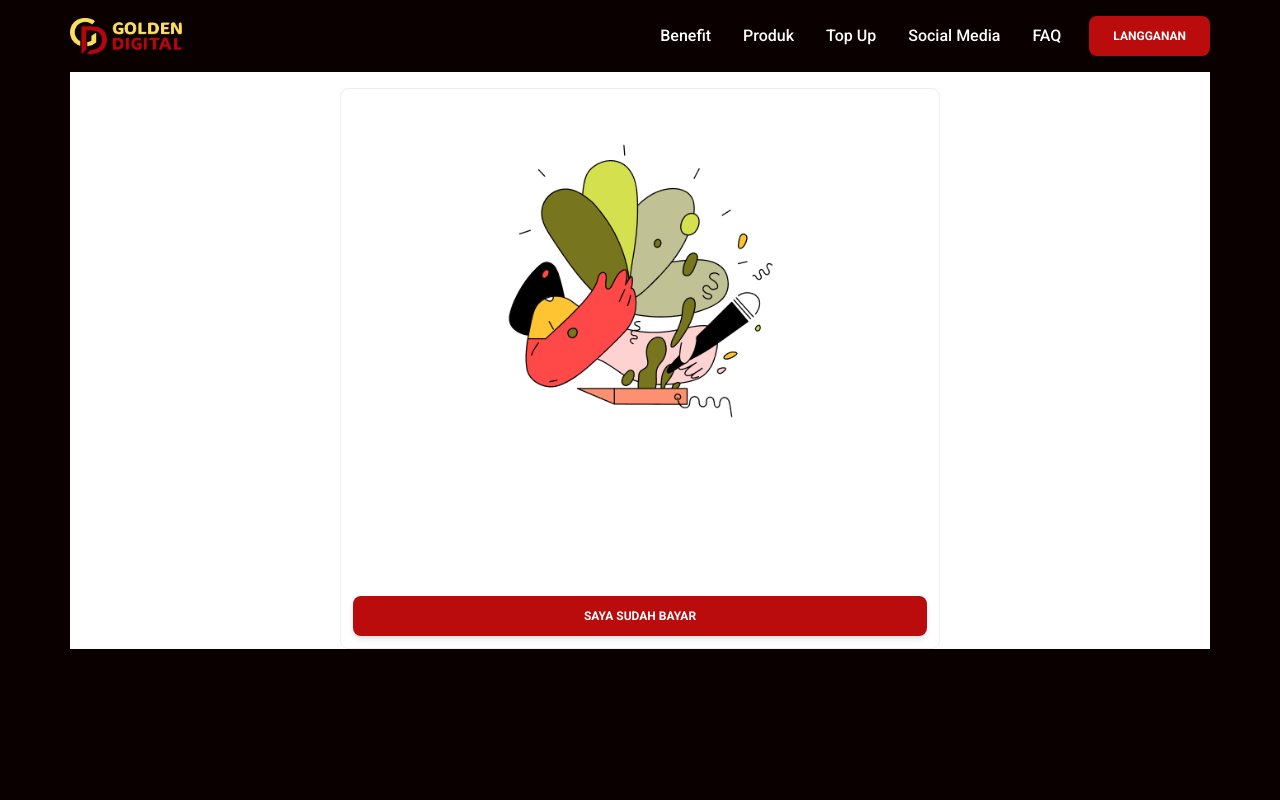
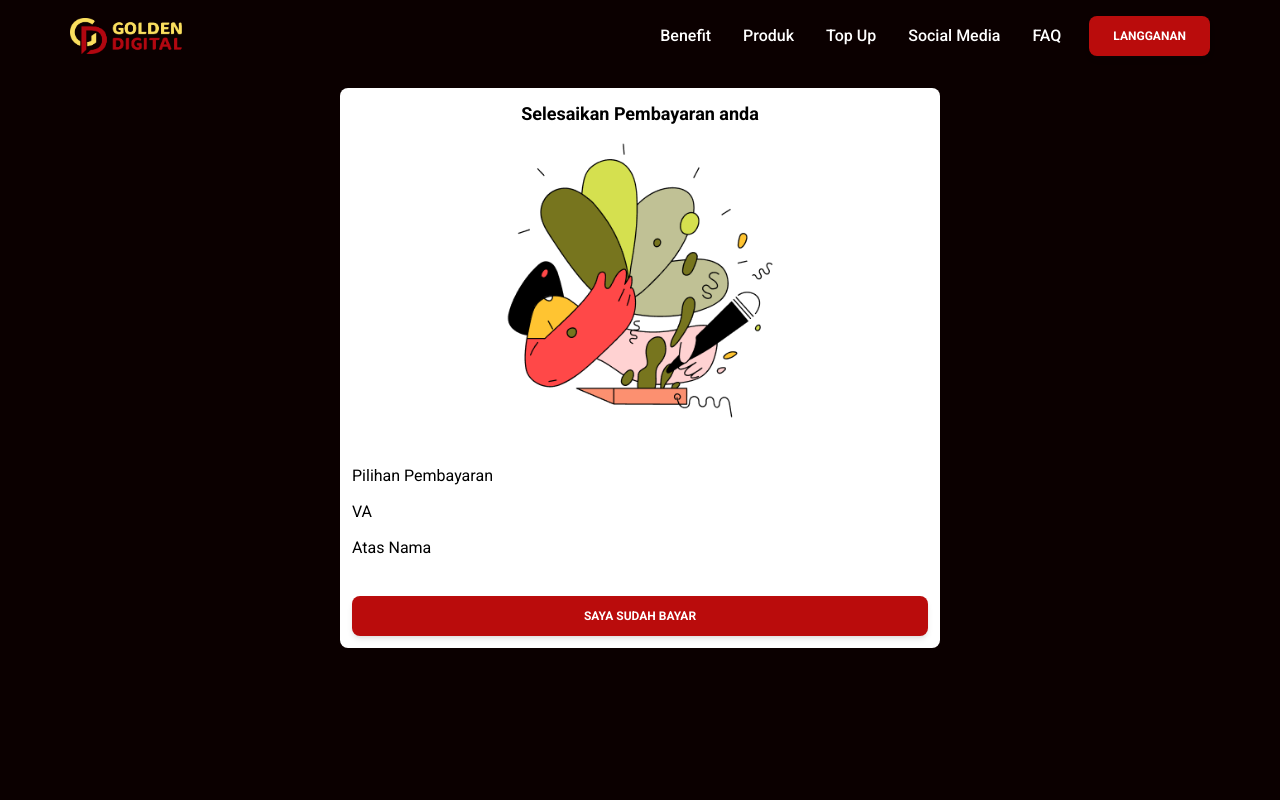
Before and after one commit to farisqlail/golden-digital, a Next.js app: page /payment in a window 1280 px wide. Shown: the top 800 px of the page. Built offline with nearby package versions, Linux system fonts and the light colour scheme.

Commit message:
fix: fixing transaction no account

```diff
--- a/src/app/payment/partial/Payment.jsx
+++ b/src/app/payment/partial/Payment.jsx
@@ -53,9 +53,9 @@ export function Payment() {
     };
 
     return (
-        <section className="py-0 px-4 h-screen text-white">
-            <div className="container mx-auto text-center flex flex-col justify-center items-center bg-white">
-                <div className="flex flex-col justify-center items-center gap-4 w-full max-w-[600px] mt-4 border rounded-lg p-3">
+        <section className="py-0 px-4 h-screen text-black">
+            <div className="container mx-auto text-center flex flex-col justify-center items-center">
+                <div className="flex flex-col justify-center items-center gap-4 w-full max-w-[600px] mt-4 bg-white rounded-lg p-3">
                     <div className="flex flex-col gap-2 w-full">
                         <span className="font-semibold text-lg">Selesaikan Pembayaran anda</span>
                         <div className="mb-4 flex justify-center">
--- a/src/app/product/[id]/partial/Detail.jsx
+++ b/src/app/product/[id]/partial/Detail.jsx
@@ -152,24 +152,16 @@ export function Detail({ productData }) {
             phone_customer: dataUser ? dataUser.number : formData.phone,
             transaction_code: transactionCode,
             payment_status: "PENDING",
+            product: productData?.product?.variance?.variance_name,
+            duration: productData?.product?.durasi,
+            product_price: productData?.harga,
             discountAmount: selectedPromo?.amount,
             tax: calculateTotalTaxAmount()
         };
 
         localStorage.setItem("dataPayment", JSON.stringify(data));
-        try {
-            const response = await postResource('create-invoice', data);
 
-            if (response.success === true) {
-                // window.open(response.invoice.invoice_url, '_blank');
-                router.push("/checkout")
-                handleOpenSecondModal();
-            } else {
-                console.error('Invoice URL is missing in the response:', response);
-            }
-        } catch (error) {
-            console.error('Error creating invoice:', error);
-        }
+        router.push("/checkout")
     };
 
     const checkoutMidtrans = async () => {
@@ -371,11 +363,11 @@ export function Detail({ productData }) {
                     <Button onClick={() => {
                         handleOpen();
                         handleOpenSecondModal();
-                    }} className="w-full bg-amber-500">
+                    }} className="w-full bg-[#ba0c0c]">
                         <span>Tetap lanjutkan</span>
                     </Button>
                     <div className="flex justify-center">
-                        <span className="mr-1 w-full text-red-500 cursor-pointer" onClick={handleOpen}>Login dan dapatkan point!</span>
+                        <span className="mr-1 w-full text-amber-500 cursor-pointer" onClick={handleOpen}>Login dan dapatkan point!</span>
                     </div>
                 </DialogFooter>
             </Dialog>
@@ -409,7 +401,7 @@ export function Detail({ productData }) {
                 </DialogBody>
                 <DialogFooter>
                     <Button
-                        className="w-full bg-amber-500"
+                        className="w-full bg-[#ba0c0c]"
                         onClick={handleSubmit}
                     >
                         Lanjutkan
```
